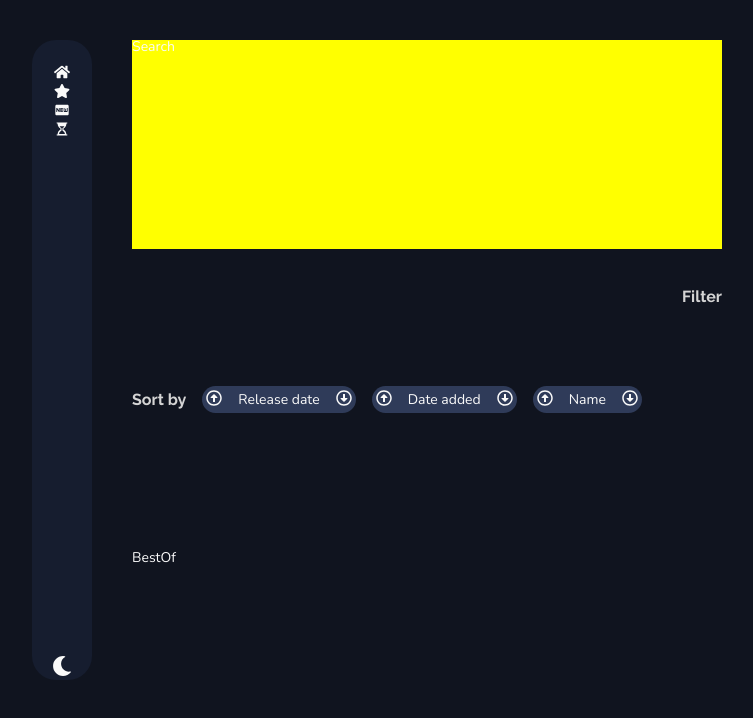
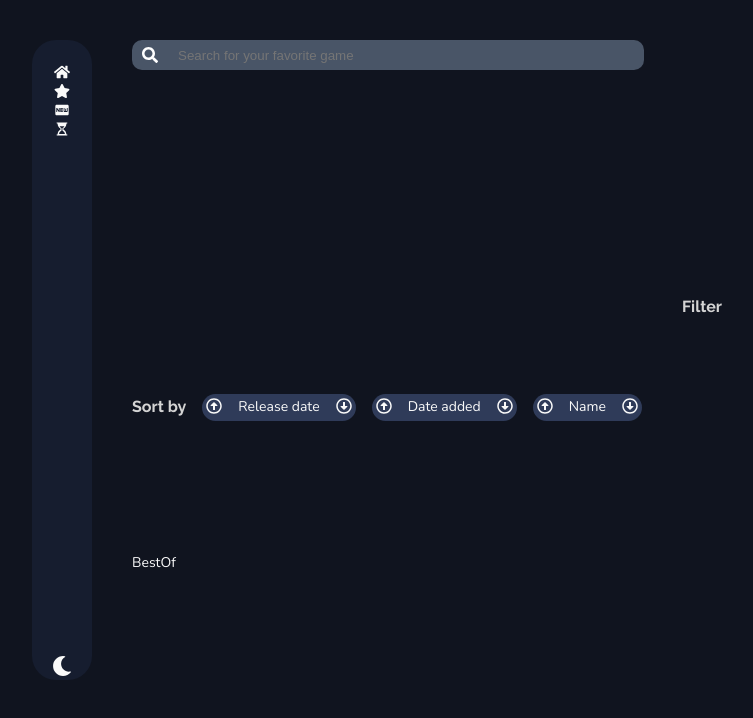
Before and after one commit to crolette/react-everyonegames, a React (Vite) app: page /best-of in a window 1280 px wide. Shown: the top 718 px of the page, without its empty margins (263-1016 px from the left). Built offline with nearby package versions, Linux system fonts and the light colour scheme; no server answers.

Commit message:
feat add search page

```diff
--- a/package.json
+++ b/package.json
@@ -10,6 +10,7 @@
     "preview": "vite preview"
   },
   "dependencies": {
+    "axios": "^1.6.8",
     "dotenv": "^16.4.5",
     "react": "^18.2.0",
     "react-dom": "^18.2.0",
--- a/src/components/Search/Search.jsx
+++ b/src/components/Search/Search.jsx
@@ -1,11 +1,23 @@
-import { useState } from 'react';
+import { useState } from "react";
+import { FaSearch } from "react-icons/fa";
 
 export default function Search() {
+  function handleChange(event) {
+    // console.log(event.target.value);
+    if (event.target.value.length > 3) {
+      //   callAPI();
+      console.log("API called");
+    }
+  }
   return (
     <>
       <div className="search">
-
-			<p>Search</p>
+        <FaSearch className="search-icon" />
+        <input
+          type="text"
+          placeholder="Search for your favorite game"
+          onChange={handleChange}
+        />
       </div>
     </>
   );
--- /dev/null
+++ b/src/components/Search/SearchPage.jsx
@@ -0,0 +1,56 @@
+import { useEffect, useState } from "react";
+import { useParams } from "react-router-dom";
+import Card from "../GamesList/Card/Card";
+const API_KEY = import.meta.env.VITE_API_KEY;
+
+export default function SearchPage() {
+  const { genreId, genreSlug } = useParams();
+  const [games, setGames] = useState();
+  const [pageNumber, setpageNumber] = useState(1);
+
+  const [isLoading, setIsLoading] = useState(true);
+
+  useEffect(() => {
+    const fetchData = async () => {
+      try {
+        const response = await fetch(
+          `https://api.rawg.io/api/games?key=${API_KEY}&search="borderlands"`,
+        );
+        const datas = await response.json();
+        console.log(datas);
+        setGames(datas.results);
+        // setNextPage(datas)
+      } catch (error) {
+        console.error("Error fetching data:", error);
+      } finally {
+        setIsLoading(false);
+      }
+    };
+
+    fetchData();
+  }, []);
+
+  if (isLoading) {
+    return <div>Loading...</div>;
+  }
+
+  function handleNextPage(games) {
+    console.log("handlenextpage");
+    setNextPage(games.next);
+  }
+
+  return (
+    <>
+      <div className="games">
+        <h1>{genreId}</h1>
+        {/* <ul className="games__list">
+          {games.map((game) => (
+            <li key={game.id}>
+              <Card game={game} />
+            </li>
+          ))}
+        </ul> */}
+      </div>
+    </>
+  );
+}
--- a/src/components/Search/_Search.scss
+++ b/src/components/Search/_Search.scss
@@ -1,4 +1,26 @@
 .search {
-    grid-area: search;
-    background-color: yellow;
+  grid-area: search;
+  background-color: #495567;
+  width: calc(100% - 78px);
+  border-radius: 10px;
+  height: 30px;
+  display: flex;
+  align-items: center;
+  padding-left: 10px;
+
+  input {
+    flex: 1;
+    height: 100%;
+    border: none;
+    border-radius: 10px;
+    background-color: var(--bg-search);
+    color: var(--font-color);
+    padding-left: 10px;
+    outline: none; // Remove default focus outline
+  }
+
+  .search-icon {
+    margin-right: 10px;
+    color: #fff;
+  }
 }
```
Also changed, not shown: src/main.jsx (+27 -23 lines), 1 other file (tests, documents, lock files or other folders). Lines whose indentation alone changed are shown as unchanged.
